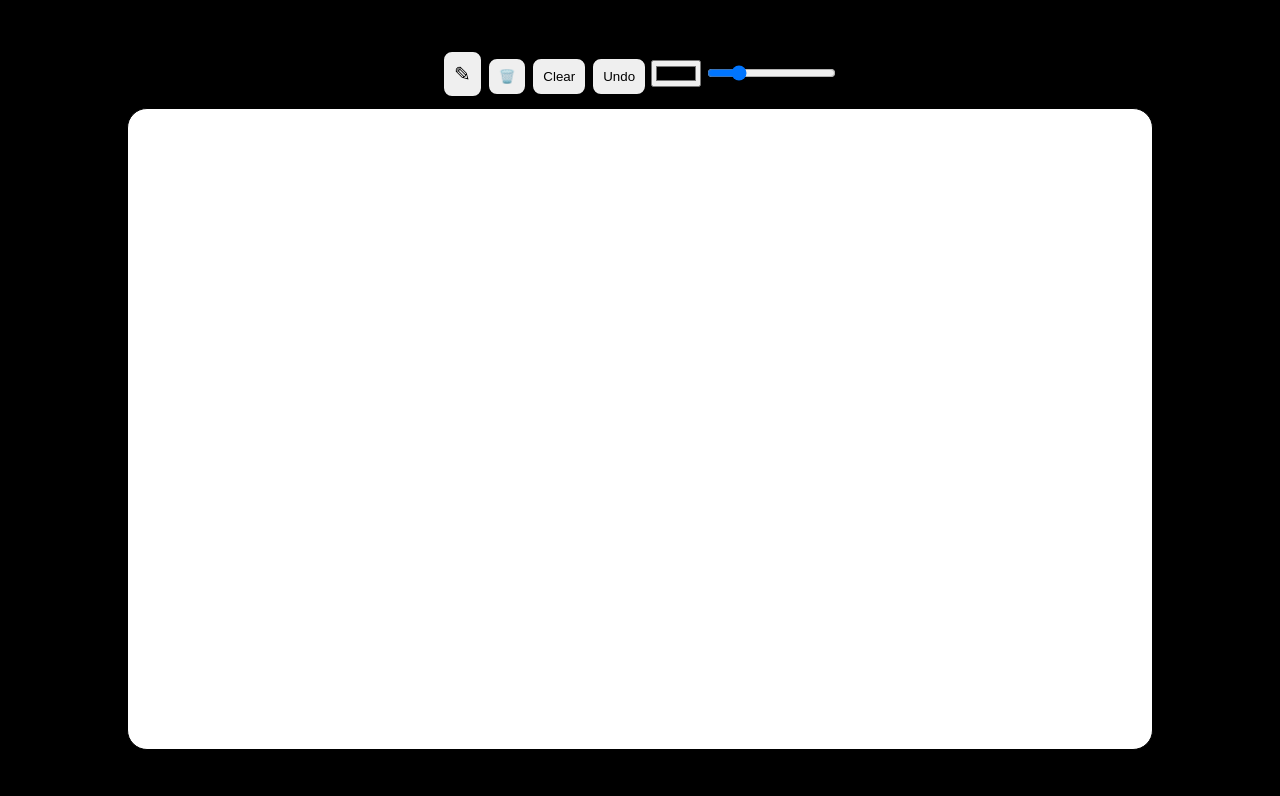
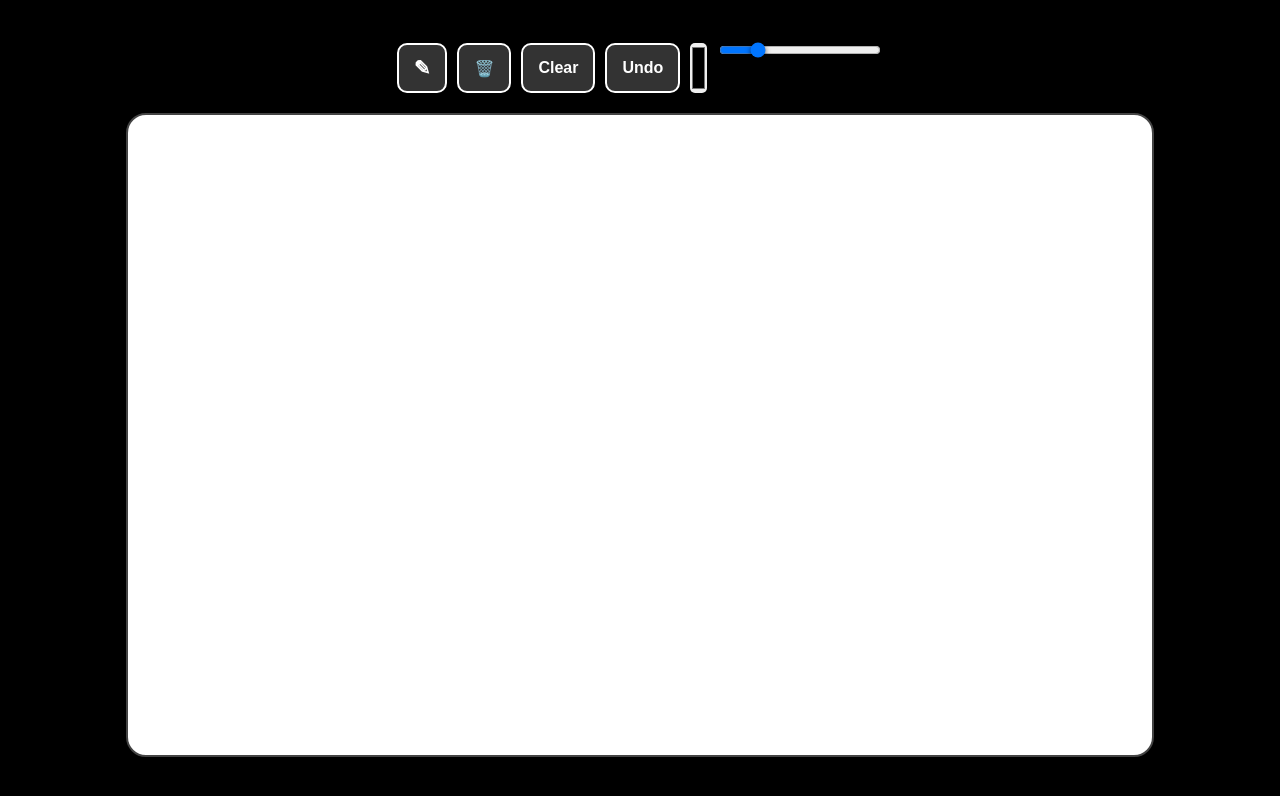
Before and after one commit to TGH75972/Canvas-Web, a plain HTML site: page index.html in a window 1280 px wide. Drawn offline with Linux system fonts and the light colour scheme.

Commit message:
Update styles.css

```diff
--- a/styles.css
+++ b/styles.css
@@ -5,25 +5,87 @@ body {
     align-items: center;
     justify-content: center;
     height: 100vh;
-    background-color: #000000;
+    background-color: #000;
+    font-family: Verdana, Geneva, Tahoma, sans-serif;
+    color: #fff;
 }
 
 .toolbar {
-    margin-bottom: 10px;
+    margin-bottom: 20px;
+    display: flex;
+    gap: 10px;
 }
 
 canvas {
     border-radius: 20px;
-    border: 1px solid #000;
+    border: 2px solid #444;
     background-color: #fff;
+    box-shadow: 0 4px 20px rgba(0, 0, 0, 0.3);
+    transition: transform 0.2s;
 }
 
-button{
-    border: 2px solid black;
-    padding: 10px;
-    border-radius: 10px;
+canvas:hover {
+    transform: scale(1.02);
 }
 
-#pencil{
+button {
+    font-weight: bold;
+    border: 2px solid #fff;
+    padding: 10px 15px;
+    border-radius: 10px;
+    background-color: #333;
+    color: #fff;
+    font-size: 16px;
+    cursor: pointer;
+    transition: background-color 0.3s, transform 0.2s;
+}
+
+button:hover {
+    background-color: #555;
+    transform: scale(1.05);
+}
+
+button:active {
+    transform: scale(0.95);
+}
+
+#pencil {
     font-size: 20px;
 }
+
+input[type="color"] {
+    border: none;
+    padding: 0;
+    width: 50px;
+    height: 50px;
+    border-radius: 5px;
+    cursor: pointer;
+    transition: transform 0.2s;
+}
+
+input[type="color"]:hover {
+    transform: scale(1.1);
+}
+
+input[type="range"] {
+    width: 100%;
+    height: 10px;
+    background: #333;
+    border-radius: 5px;
+    outline: none;
+}
+
+input[type="range"]::-webkit-slider-thumb {
+    -webkit-appearance: none;
+    appearance: none;
+    width: 20px;
+    height: 20px;
+    background: #fff;
+    border-radius: 50%;
+    cursor: pointer;
+    box-shadow: 0 2px 5px rgba(0, 0, 0, 0.5);
+}
+
+input[type="range"]::-webkit-slider-thumb:hover {
+    background: #ddd;
+}
```
